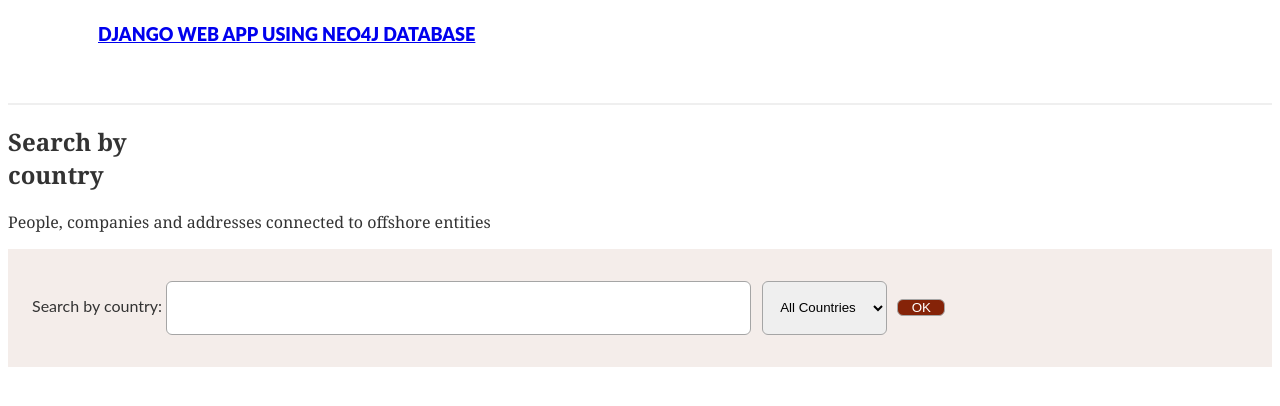
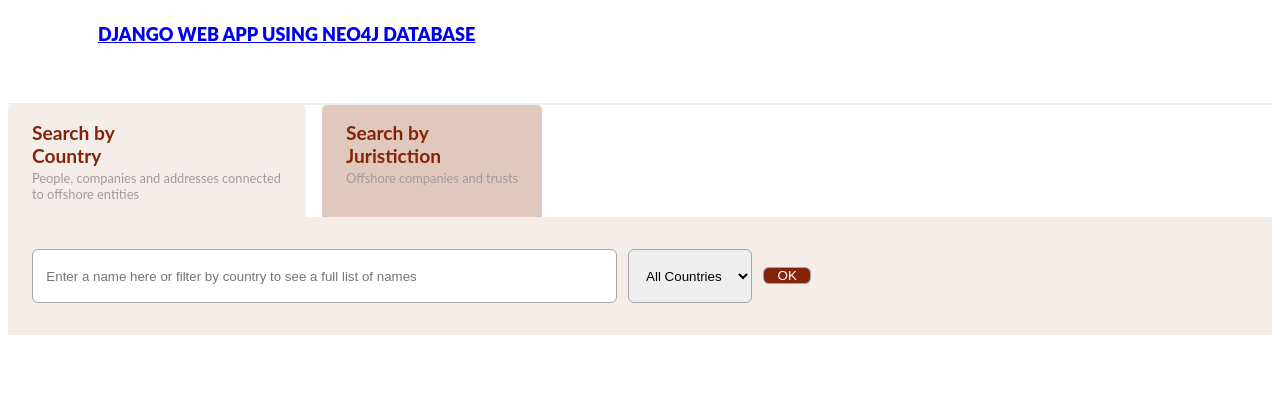
Before and after one commit to neo4j-examples/paradise-papers-django, a Django app: page /search/ in a window 1280 px wide. Shown: the top 406 px of the page. Run offline with Django 3.2, Linux system fonts and the light colour scheme; data that the repository does not hold is empty; parts of the project's set-up code (start-up, migrations or seed data) failed here and were passed over; some libraries are stand-ins or nearby versions.

Commit message:
feature/15 : create tabs for country and jurisdiction

```diff
--- a/paradise_papers_django/paradise_papers_django/settings.py
+++ b/paradise_papers_django/paradise_papers_django/settings.py
@@ -127,7 +127,7 @@
 STATICFILES_DIRS = (
     os.path.join(BASE_DIR, "static"),
 )
-#
+
 STATIC_ROOT = os.path.join(BASE_DIR, 'staticfiles')
 
 STATICFILES_STORAGE = 'whitenoise.django.GzipManifestStaticFilesStorage'
--- a/paradise_papers_django/search/static/css/base.css
+++ b/paradise_papers_django/search/static/css/base.css
@@ -394,3 +394,55 @@
         content: "Data From";
     }
 }
+
+.tab {
+    -khtml-border-radius: 5px 5px 0 0;
+    -moz-border-radius: 5px 5px 0 0;
+    -moz-transition: all 0.15s ease-out 0s;
+    -webkit-border-radius: 5px 5px 0 0;
+    -webkit-transition: all 0.15s ease-out 0s;
+    background: #F4EDEA;
+    border-radius: 5px 5px 0 0;
+    display: inline-block;
+    float: left;
+    height: 80px;
+    margin: 0 1em 0 0;
+    max-width: 250px;
+    padding: 1rem 1.5rem;
+    transition: all 0.15s ease-out 0s;
+}
+.tab h2 {
+    color: #852308;
+    font-family: "Lato", "Source Sans Pro", sans-serif, Arial;
+    font-size: 1.2em;
+    margin: 0 0 .1em;
+}
+
+.search_box .tab p {
+    color: #9f9b9a;
+    font-family: "Lato", "Source Sans Pro", sans-serif, Arial;
+    font-size: .80em;
+    margin: .25em 0 0 0;
+}
+
+
+.tab.not-active {
+    background: #E0C8BC;
+}
+
+.search_box.big>.clearfix {
+    position: relative;
+}
+
+.clearfix:after, .clearfix:before {
+    content: '';
+    display: table;
+}
+
+.clearfix:after {
+    clear: both;
+}
+
+.dropdown-no-display {
+    display: none;
+}
--- a/paradise_papers_django/search/templates/search/index.html
+++ b/paradise_papers_django/search/templates/search/index.html
@@ -1,25 +1,36 @@
 {% extends "base.html" %}
 
 {% block content %}
-    <div class="tab">
-        <h2>Search by<br class="hidden-lg-up"> country</h2>
+    <div class="search_box big">
+        <div class="clearfix">
+            <div class="tab search-by-country" onclick="changeTabs('search-by-country', '.search-by-jurisdiction')">
+                <h2>Search by<br class="hidden-lg-up">Country</h2>
                 <p class="hidden-lg-down">People, companies and addresses connected to offshore&nbsp;entities</p>
             </div>
 
-    <div class="search_content" >
+            <div class="tab search-by-jurisdiction not-active" onclick="changeTabs('search-by-jurisdiction', '.search-by-country')">
+                <h2>Search by<br class="hidden-lg-up">Juristiction </h2>
+                <p class="hidden-lg-down">Offshore companies and trusts</p>
+            </div>
+        </div>
+        <div class="search_content country">
             <form action="/search/lookup" method="get">{% csrf_token %}
-            <label for="country">Search by country: </label>
-            <input id="wordsearch" type="text" name="wordsearch" value="{{ wordsearch }}">
+                <input id="wordsearch" type="text" name="wordsearch" placeholder="Enter a name here or filter by country to see a full list of names" value="{{ wordsearch }}">
                 <input type="hidden" name="node" value="entity">
 
-            <select name="country-selected">
-                <option name="countryselected" value="allcountry"> All Countries</option>
-                {% for country in countries  %}
+                <select name="country-selected" class="country-selected">
+                    <option name="countryselected" value="allcountry">All Countries</option>
+                    {% for country in countries %}
                         <option name="countryselected" value="{{ country.1 }}"> {{ country.1 }}</option>
-                {% endfor%}
+                    {% endfor %}
+                </select>
+
+                <select name="jurisdiction-selected" class="jurisdiction-selected dropdown-no-display">
+                    <option name="juristiction-selected" value="alljuristiction">All Jurisdiction</option>
                 </select>
 
                 <input type="submit" value="OK">
             </form>
         </div>
+    </div>
 {% endblock %}
```
Also changed, not shown: paradise_papers_django/search/static/js/search.js (+32 -0 lines). Lines whose indentation alone changed are shown as unchanged.
